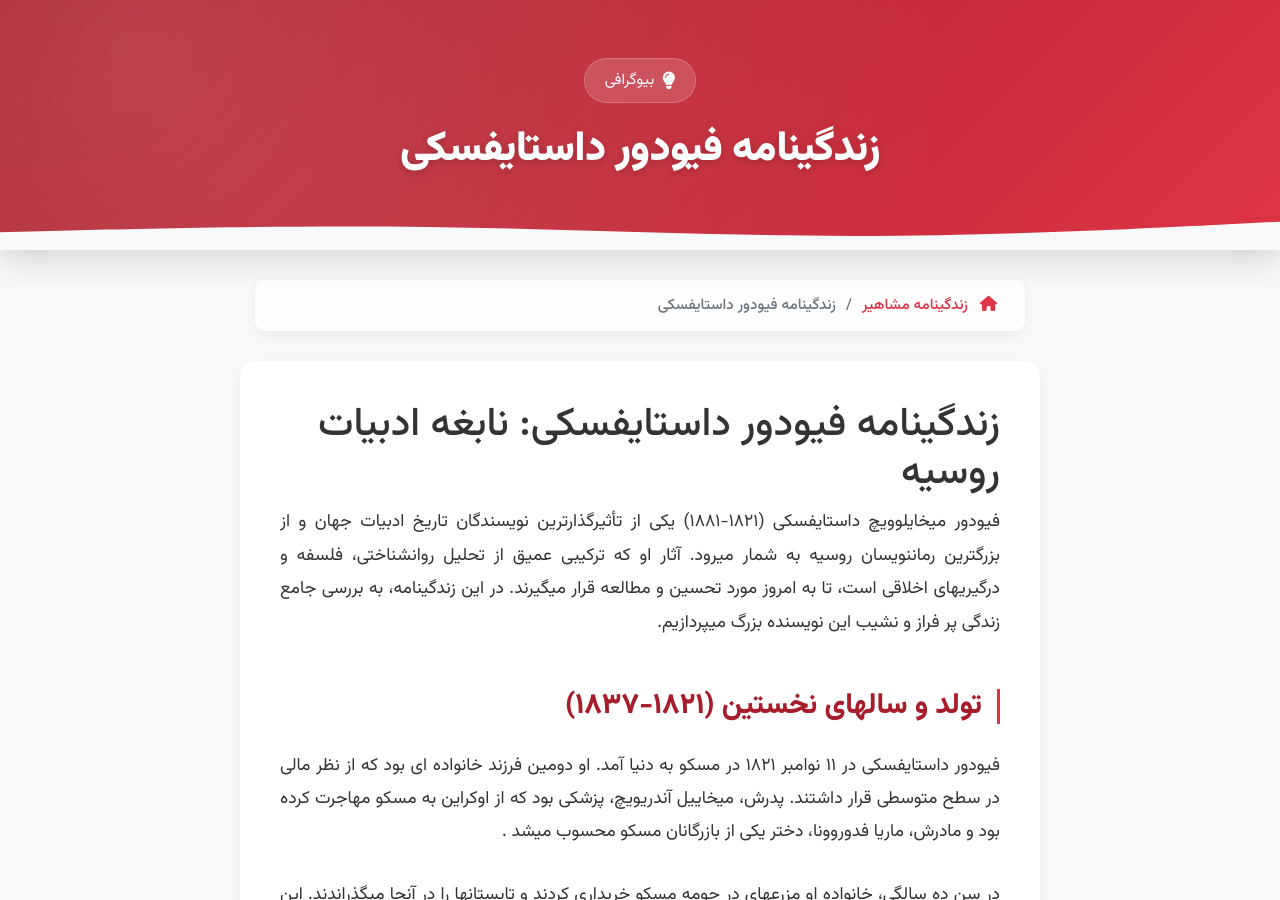
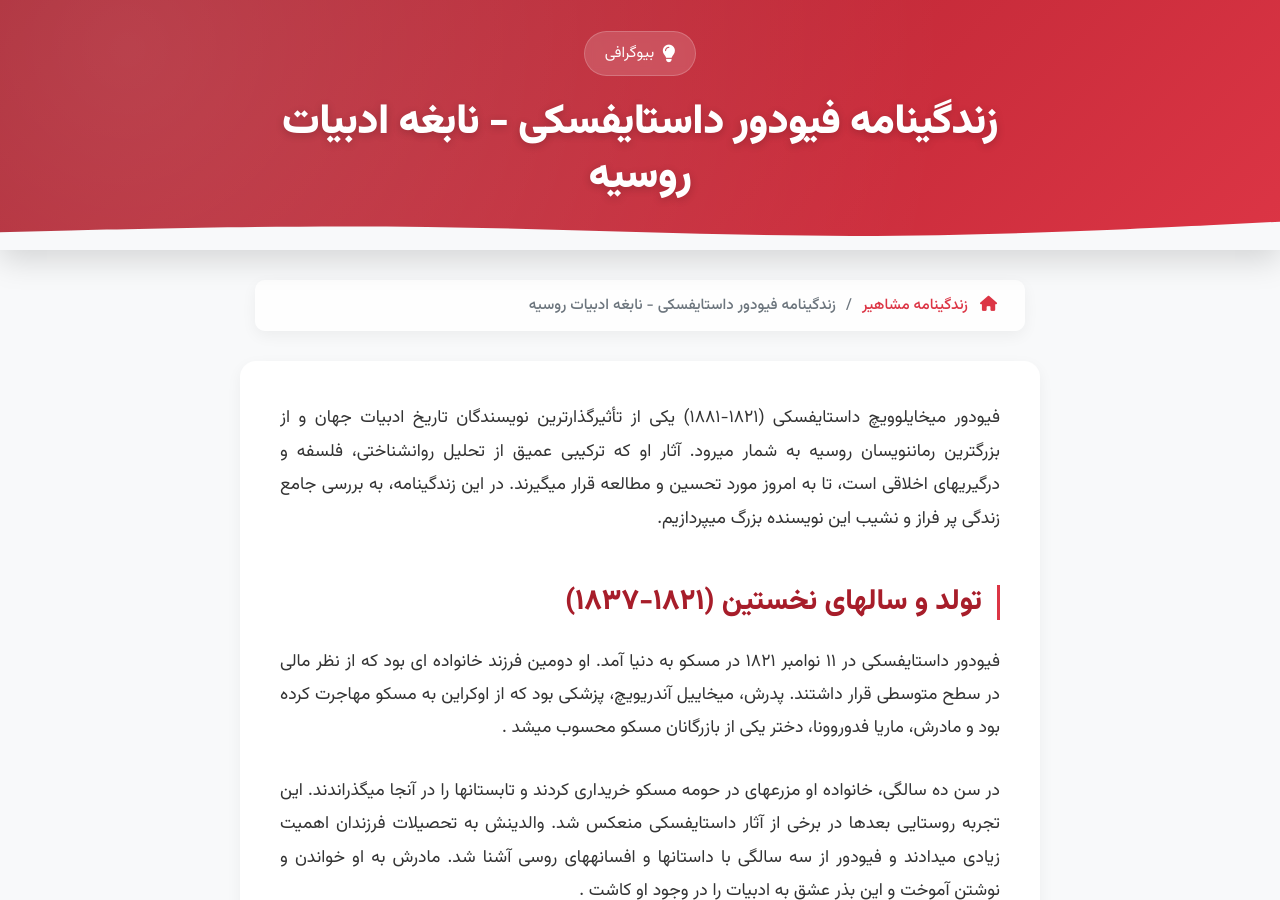
Before and after one commit to darkblog/darkblog.github.io, a Jekyll site: the page built from _posts/2025-7-11-84.md, in a window 1280 px wide and 900 px high. Built offline with Jekyll 4.4.1, drawn with Linux system fonts in a browser that asks for light colours.

Commit message:
Update 2025-7-11-84.md

```diff
--- a/_posts/2025-7-11-84.md
+++ b/_posts/2025-7-11-84.md
@@ -1,9 +1,7 @@
 ---
 layout: post
-title: زندگینامه فیودور داستایفسکی
+title: زندگینامه فیودور داستایفسکی - نابغه ادبیات روسیه
 ---
-
-# زندگینامه فیودور داستایفسکی: نابغه ادبیات روسیه
 
 فیودور میخایلوویچ داستایفسکی (۱۸۲۱-۱۸۸۱) یکی از تأثیرگذارترین نویسندگان تاریخ ادبیات جهان و از بزرگترین رماننویسان روسیه به شمار میرود. آثار او که ترکیبی عمیق از تحلیل روانشناختی، فلسفه و درگیریهای اخلاقی است، تا به امروز مورد تحسین و مطالعه قرار میگیرند. در این زندگینامه، به بررسی جامع زندگی پر فراز و نشیب این نویسنده بزرگ میپردازیم.
 
```
